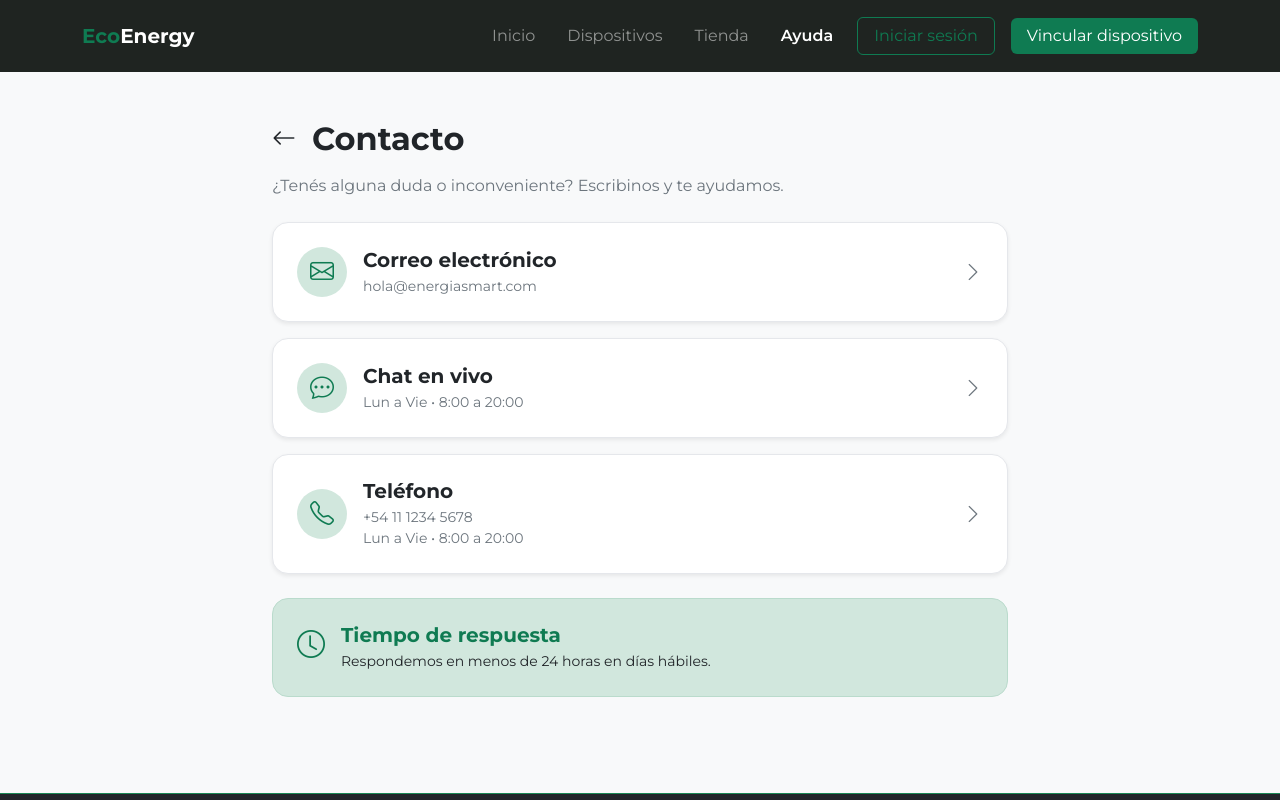
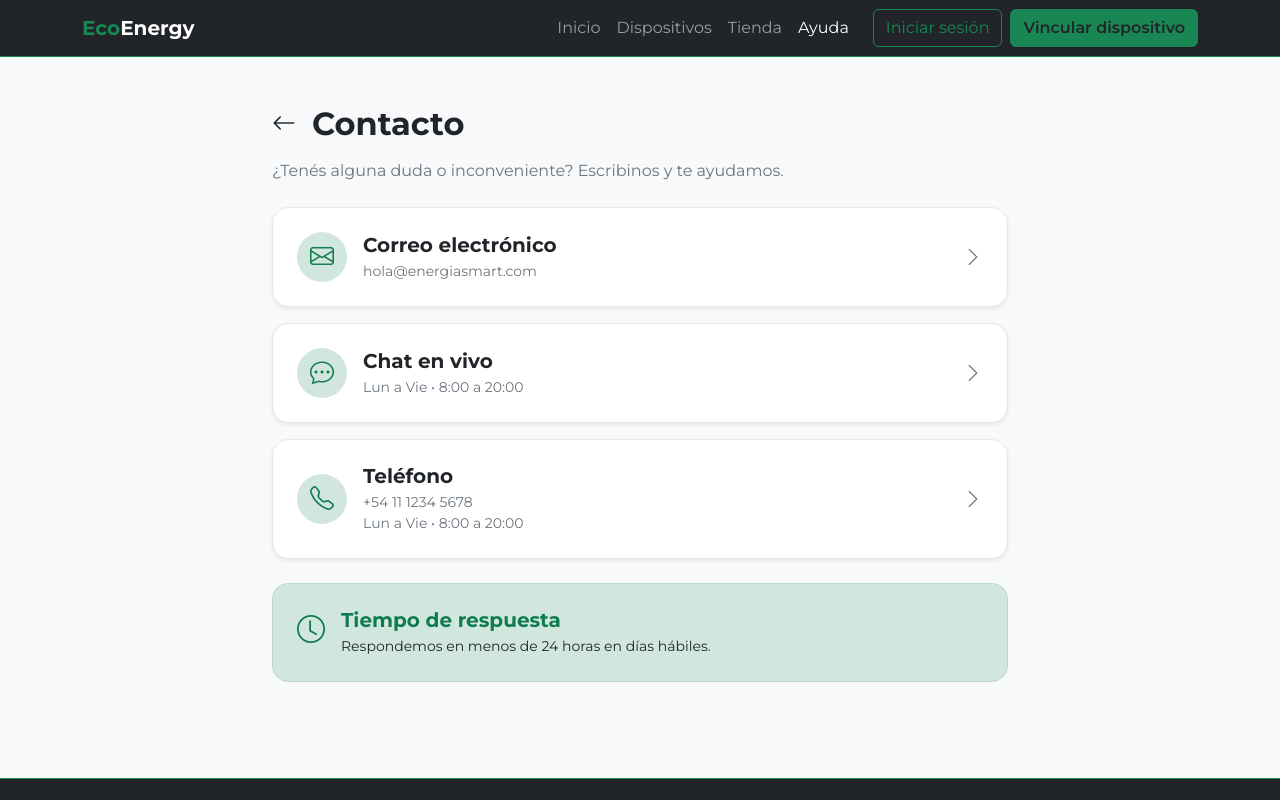
Before and after one commit to Ec0Energy/EcoEnergy, a plain HTML site: page pages/contacto.html in a window 1280 px wide. Shown: the top 800 px of the page. Drawn offline with nearby package versions, Linux system fonts and the light colour scheme.

Commit message:
Cambio la navbar y el footer de contacto

```diff
--- a/pages/contacto.html
+++ b/pages/contacto.html
@@ -14,10 +14,6 @@
             background-color: #F8F9FA;
             font-family: 'Montserrat', sans-serif;
             color: #212529;
-        }
-
-        .navbar-custom {
-            background-color: #1F2421;
         }
 
         .custom-card {
@@ -59,10 +55,6 @@
             color: #FFFFFF;
         }
 
-        .text-green {
-            color: #0F7B52;
-        }
-
         .icon-circle {
             background-color: #D1E7DD;
             color: #0F7B52;
@@ -74,24 +66,24 @@
 
 <body>
 
-    <nav class="navbar navbar-expand-lg navbar-dark navbar-custom py-3">
+    <nav class="navbar navbar-expand-lg navbar-dark bg-dark border-bottom border-success">
         <div class="container">
-            <a class="navbar-brand fw-bold" href="../index.html"><span class="text-green">Eco</span>Energy</a>
-            <button class="navbar-toggler" type="button" data-bs-toggle="collapse" data-bs-target="#navbarNav">
+            <a class="navbar-brand fw-bold" href="../index.html"><span class="text-success">Eco</span>Energy</a>
+            <button class="navbar-toggler" type="button" data-bs-toggle="collapse" data-bs-target="#navbarEcoEnergy"
+                aria-controls="navbarEcoEnergy" aria-expanded="false" aria-label="Abrir menú">
                 <span class="navbar-toggler-icon"></span>
             </button>
-            <div class="collapse navbar-collapse justify-content-end" id="navbarNav">
-                <ul class="navbar-nav align-items-center gap-3">
-                    <li class="nav-item"><a class="nav-link text-white-50" href="../index.html">Inicio</a></li>
-                    <li class="nav-item"><a class="nav-link text-white-50" href="misDispositivos.html">Dispositivos</a>
-                    </li>
-                    <li class="nav-item"><a class="nav-link text-white-50" href="tienda.html">Tienda</a></li>
-                    <li class="nav-item"><a class="nav-link text-white fw-semibold" href="ayuda.html">Ayuda</a></li>
-                    <li class="nav-item"><a class="btn btn-outline-green px-3" href="iniciarSesion.html">Iniciar
-                            sesión</a></li>
-                    <li class="nav-item"><a class="btn btn-green px-3" href="vincularDispositivo.html">Vincular
-                            dispositivo</a></li>
+            <div class="collapse navbar-collapse" id="navbarEcoEnergy">
+                <ul class="navbar-nav ms-auto mb-2 mb-lg-0">
+                    <li class="nav-item"><a class="nav-link" href="../index.html">Inicio</a></li>
+                    <li class="nav-item"><a class="nav-link" href="misDispositivos.html">Dispositivos</a></li>
+                    <li class="nav-item"><a class="nav-link" href="tienda.html">Tienda</a></li>
+                    <li class="nav-item"><a class="nav-link active" href="ayuda.html">Ayuda</a></li>
                 </ul>
+                <div class="d-flex flex-wrap gap-2 ms-lg-3">
+                    <a href="iniciarSesion.html" class="btn btn-outline-success">Iniciar sesión</a>
+                    <a href="vincularDispositivo.html" class="btn btn-success text-dark fw-semibold">Vincular dispositivo</a>
+                </div>
             </div>
         </div>
     </nav>
```
